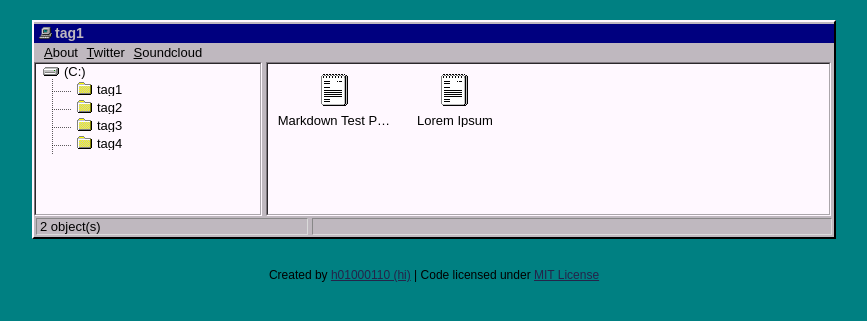
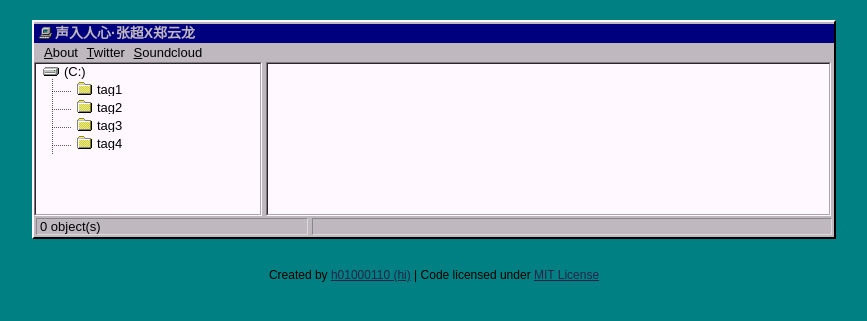
Before and after one commit to nightson1988/nightson1988.github.io, a Jekyll site: the page built from tags/tag1.html, in a window 1280 px wide. Shown: the top 321 px of the page, without its empty margins (206-1073 px from the left). Built offline with Jekyll 4.4.1, drawn with Linux system fonts in a browser that asks for light colours.

Commit message:
Update tag1.html

```diff
--- a/tags/tag1.html
+++ b/tags/tag1.html
@@ -1,5 +1,5 @@
 ---
 layout: tag
-tag: tag1
+tag: 声入人心·张超X郑云龙
 permalink: /tag/tag1/
 ---
```
